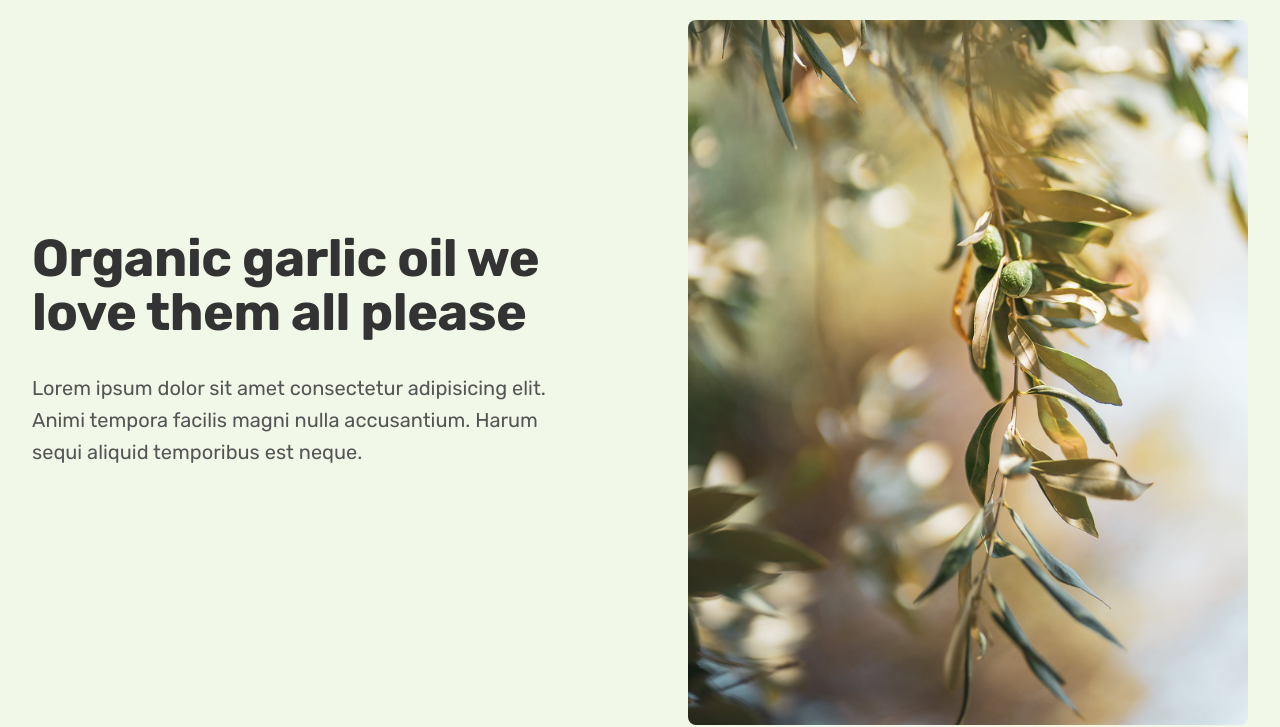
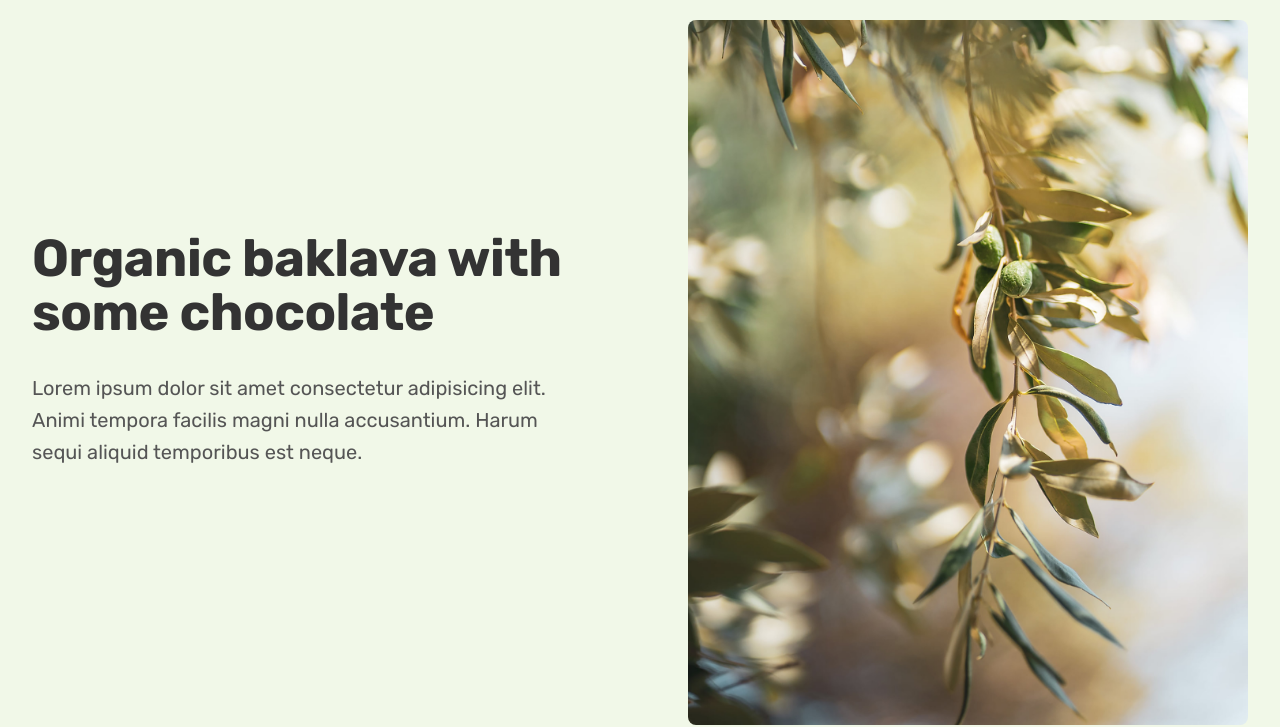
Before and after one commit to aytach36/olive, a plain HTML site: page index.html in a window 1280 px wide. Shown: the part 80-807 px from the top of the page. Drawn offline with Linux system fonts and the light colour scheme.

Commit message:
Update index text

```diff
--- a/index.html
+++ b/index.html
@@ -28,7 +28,7 @@
         <section class="section-hero">
             <div class="hero">
                 <div class="hero-text-box">
-                    <h1 class="heading-primary">Organic garlic oil we love them all please</h1>
+                    <h1 class="heading-primary">Organic baklava with some chocolate</h1>
                     <p class="hero-description">Lorem ipsum dolor sit amet consectetur adipisicing elit. Animi tempora
                         facilis magni nulla
                         accusantium. Harum sequi aliquid temporibus est neque.</p>
```
